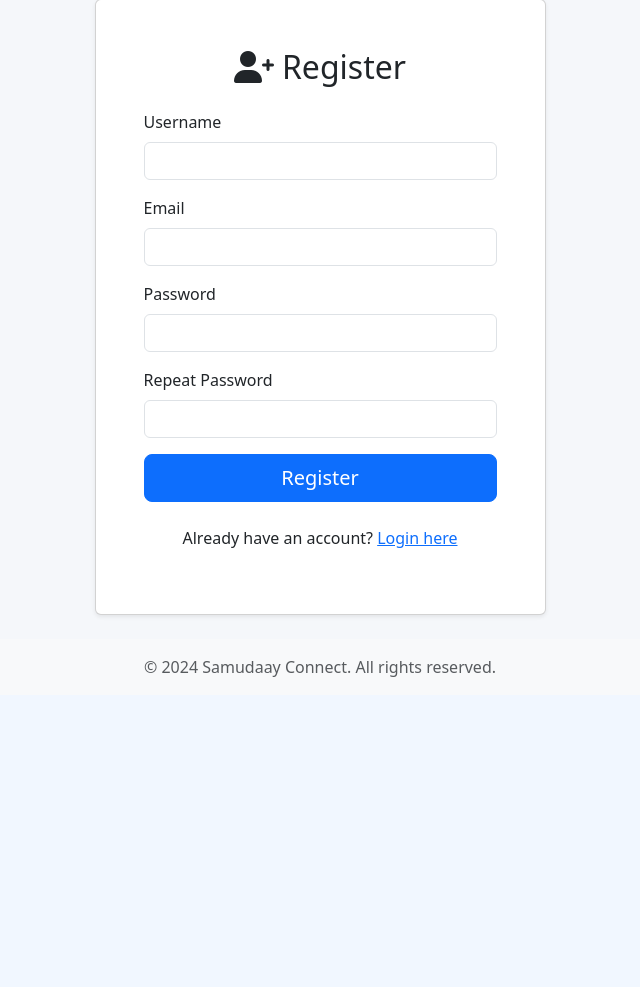
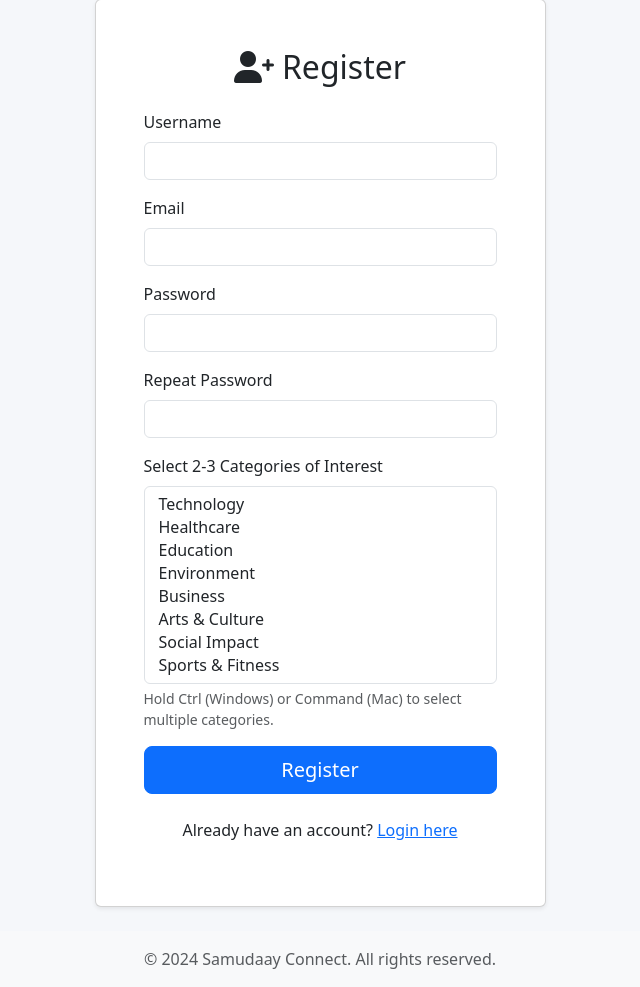
Before and after one commit to trilokdhakad/groMO-samudaay-connect, a Flask app: page /register in a window 1280 px wide. Shown: the part 135-1122 px from the top of the page, without its empty margins (320-960 px from the left). Before the commit the page ends 812 px from the top, so only its background shows below. Run offline with Flask 3, Linux system fonts and the light colour scheme; parts of the project's set-up code (start-up, migrations or seed data) failed here and were passed over; some libraries are stand-ins or nearby versions.

Commit message:
added interest category

```diff
--- a/app/auth/forms.py
+++ b/app/auth/forms.py
@@ -1,7 +1,7 @@
 from flask_wtf import FlaskForm
-from wtforms import StringField, PasswordField, BooleanField, SubmitField
-from wtforms.validators import DataRequired, Email, EqualTo, ValidationError
-from app.models import User
+from wtforms import StringField, PasswordField, BooleanField, SubmitField, SelectMultipleField
+from wtforms.validators import DataRequired, Email, EqualTo, ValidationError, Length
+from app.models import User, UserInterest
 
 class LoginForm(FlaskForm):
     username = StringField('Username', validators=[DataRequired()])
@@ -15,7 +15,14 @@ class RegistrationForm(FlaskForm):
     password = PasswordField('Password', validators=[DataRequired()])
     password2 = PasswordField(
         'Repeat Password', validators=[DataRequired(), EqualTo('password')])
+    categories = SelectMultipleField('Select 2-3 Categories of Interest',
+        choices=[],
+        validators=[DataRequired(), Length(min=2, max=3, message='Please select 2-3 categories')])
     submit = SubmitField('Register')
+
+    def __init__(self, *args, **kwargs):
+        super(RegistrationForm, self).__init__(*args, **kwargs)
+        self.categories.choices = [(cat, cat) for cat in UserInterest.CATEGORIES]
 
     def validate_username(self, username):
         user = User.query.filter_by(username=username.data).first()
--- a/app/auth/routes.py
+++ b/app/auth/routes.py
@@ -2,7 +2,7 @@ from flask import render_template, redirect, url_for, flash, request
 from flask_login import login_user, logout_user, current_user
 from app import db
 from app.auth import bp
-from app.models import User, UserProfile, UserMetrics
+from app.models import User, UserProfile, UserMetrics, UserInterest
 from app.auth.forms import LoginForm, RegistrationForm
 
 @bp.route('/login', methods=['GET', 'POST'])
@@ -45,6 +45,11 @@ def register():
             metrics = UserMetrics(user_id=user.id)
             db.session.add(metrics)
 
+            # Create user interests from selected categories
+            for category in form.categories.data:
+                interest = UserInterest(user_id=user.id, topic=category)
+                db.session.add(interest)
+
             db.session.commit()
 
             flash('Registration successful! You can now log in.', 'success')
@@ -53,7 +58,7 @@ def register():
             db.session.rollback()
             flash(f'Error during registration: {str(e)}', 'error')
             return redirect(url_for('auth.register'))
-    return render_template('auth/register.html', title='Register', form=form)
+    return render_template('auth/register.html', title='Register', form=form, categories=UserInterest.CATEGORIES)
 
 @bp.route('/make_gp/<username>')
 def make_gp(username):
--- a/app/templates/auth/register.html
+++ b/app/templates/auth/register.html
@@ -46,6 +46,15 @@
                         {% endfor %}
                     </div>
 
+                    <div class="mb-3">
+                        {{ form.categories.label(class="form-label") }}
+                        {{ form.categories(class="form-select" + (" is-invalid" if form.categories.errors else ""), size="8") }}
+                        <div class="form-text">Hold Ctrl (Windows) or Command (Mac) to select multiple categories.</div>
+                        {% for error in form.categories.errors %}
+                            <div class="invalid-feedback">{{ error }}</div>
+                        {% endfor %}
+                    </div>
+
                     <div class="d-grid">
                         {{ form.submit(class="btn btn-primary btn-lg") }}
                     </div>
```
Also changed, not shown: app/models.py (+12 -0 lines).
